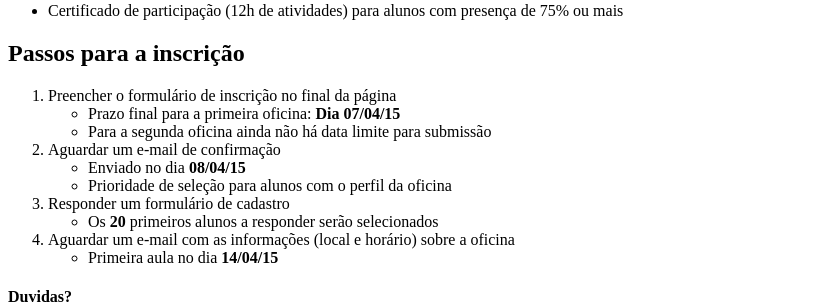
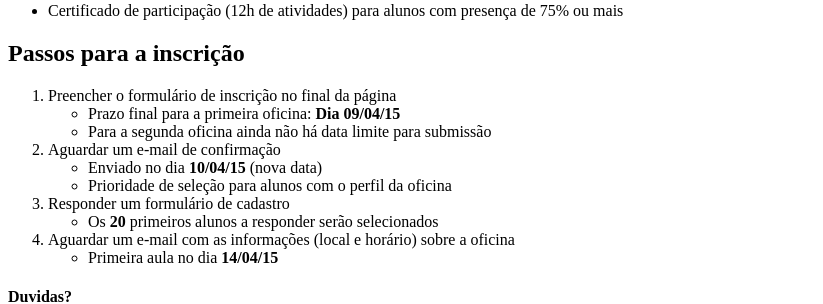
Before and after one commit to petrobo/petrobo.github.io, a Jekyll site: the page built from _posts/blog/2015-3-30-inscricoes-2015-1.md, in a window 1280 px wide and 900 px high, scrolled down 844 px. Shown: the part 155-459 px from the top of the window, without its empty margins (0-823 px from the left). Built offline with Jekyll 4.4.1, drawn with Linux system fonts in a browser that asks for light colours; nearby versions of some CDN libraries; library files that are not in the unit come from our copies.

Commit message:
Alterada a data limite da inscrição

```diff
--- a/_posts/blog/2015-3-30-inscricoes-2015-1.md
+++ b/_posts/blog/2015-3-30-inscricoes-2015-1.md
@@ -31,10 +31,10 @@ Durante o primeiro semestre de 2015 estão agendadas duas oficinas: A primeira s
 ##Passos para a inscrição
 
  1. Preencher o formulário de inscrição no final da página
-	- Prazo final para a primeira oficina: **Dia 07/04/15**
+	- Prazo final para a primeira oficina: **Dia 09/04/15**
 	- Para a segunda oficina ainda não há data limite para submissão
  1. Aguardar um e-mail de confirmação
-	- Enviado no dia **08/04/15**
+	- Enviado no dia **10/04/15** (nova data)
 	- Prioridade de seleção para alunos com o perfil da oficina
  1. Responder um formulário de cadastro
 	- Os **20** primeiros alunos a responder serão selecionados
```
